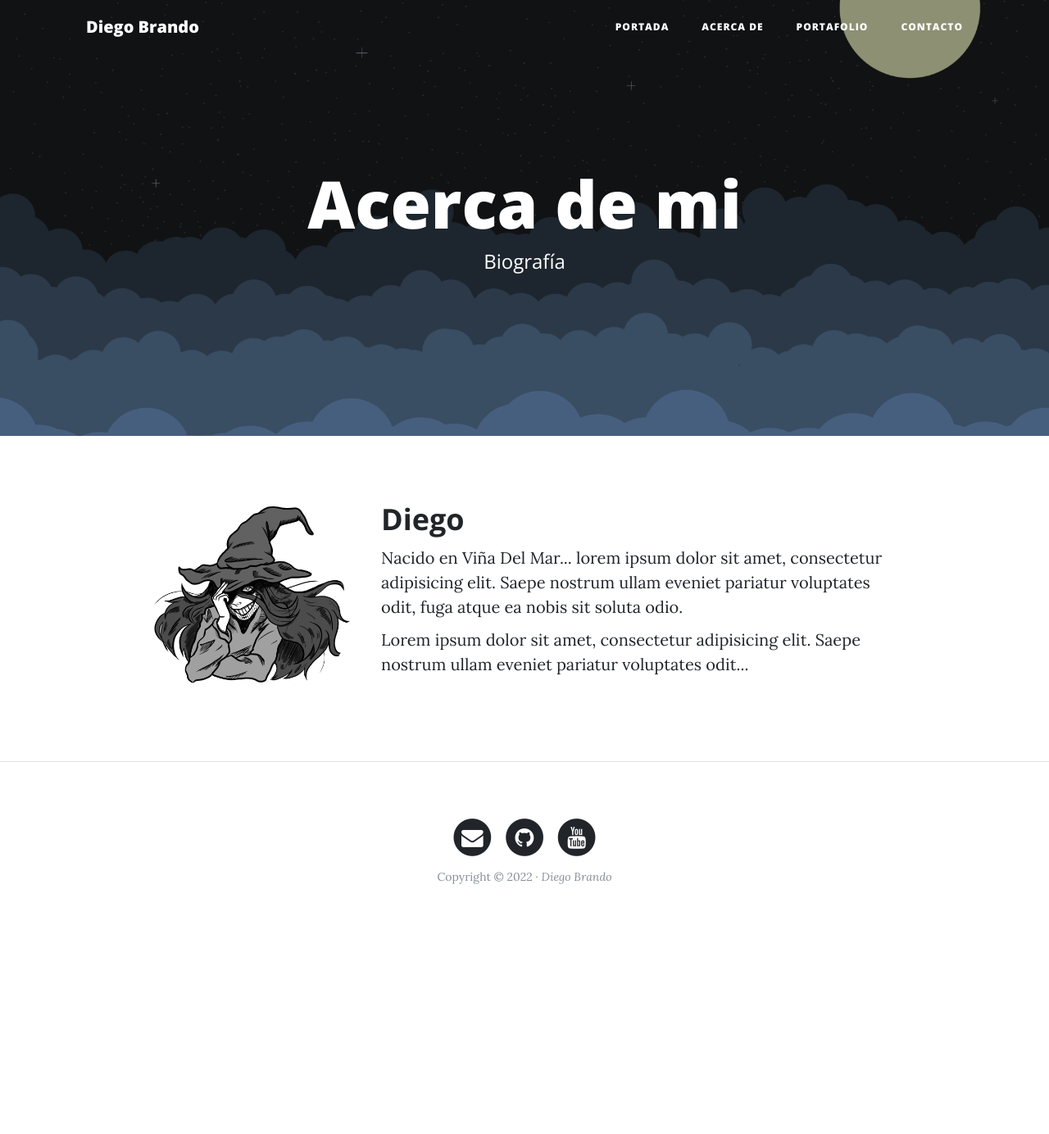
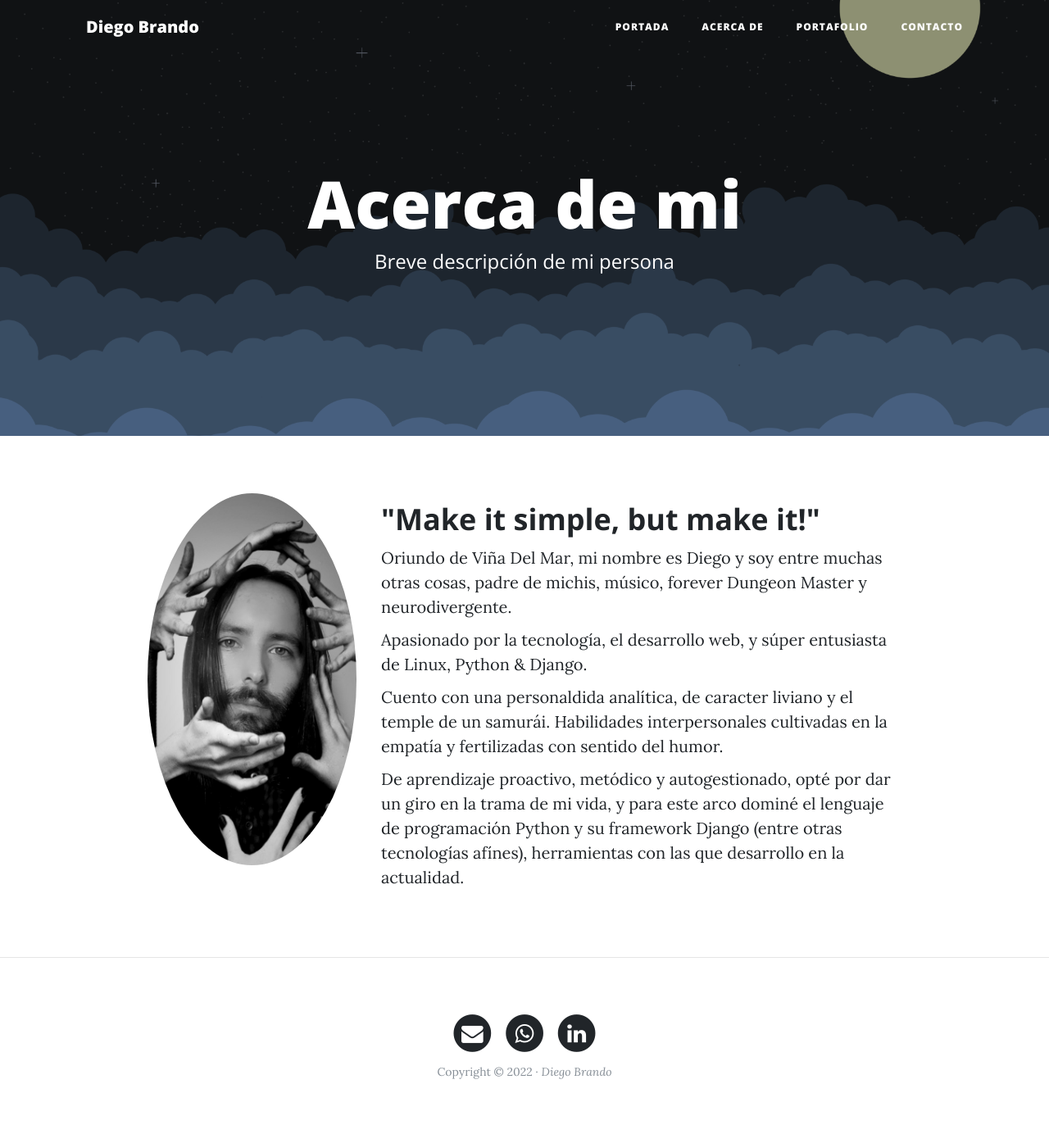
Before and after one commit to Codewarlok/portfoliov2, a Django app: page /about/ in a window 1280 px wide. Shown: the whole page at 82% size. Before the commit the page ends 1079 px from the top, so only its background shows below. Run offline with Django 4.2, Linux system fonts and the light colour scheme; some libraries are stand-ins or nearby versions.

Commit message:
update de la web

```diff
--- a/webpersonal/core/templates/core/about.html
+++ b/webpersonal/core/templates/core/about.html
@@ -8,22 +8,21 @@
 
 {% block headers %}
     <h1>Acerca de mi</h1>
-    <span class="subheading">Biografía</span>
+    <span class="subheading">Breve descripción de mi persona</span>
 {% endblock %}
 
 {% block content %}
 <div class="row">
     <div class="col-lg-3 col-md-4 offset-lg-1">
         <img class="img-fluid avatar"
-            src="{% static 'core/img/bae.png' %}" alt="">
+            src="{% static 'core/img/diego.jpg' %}" alt="">
     </div>
     <div class="col-lg-7 col-md-8">
-        <h2 class="section-heading">Diego</h2>
-        <p>Nacido en Viña Del Mar... lorem ipsum dolor sit amet, consectetur
-        adipisicing elit. Saepe nostrum ullam eveniet pariatur
-        voluptates odit, fuga atque ea nobis sit soluta odio.</p>
-        <p>Lorem ipsum dolor sit amet, consectetur adipisicing elit.
-        Saepe nostrum ullam eveniet pariatur voluptates odit...</p>
+        <h2 class="section-heading">"Make it simple, but make it!"</h2>
+        <p>Oriundo de Viña Del Mar, mi nombre es Diego y soy entre muchas otras cosas, padre de michis, músico, forever Dungeon Master y neurodivergente.</p>
+        <p>Apasionado por la tecnología, el desarrollo web, y súper entusiasta de Linux, Python & Django. </p>
+        <p>Cuento con una personaldida analítica, de caracter liviano y el temple de un samurái. Habilidades interpersonales cultivadas en la empatía y fertilizadas con sentido del humor. </p>
+        <p>De aprendizaje proactivo, metódico y autogestionado, opté por dar un giro en la trama de mi vida, y para este arco dominé el lenguaje de programación Python y su framework Django (entre otras tecnologías afínes), herramientas con las que desarrollo en la actualidad.</p>
     </div>
 </div>
 {% endblock %}
--- a/webpersonal/core/templates/core/base.html
+++ b/webpersonal/core/templates/core/base.html
@@ -77,18 +77,18 @@
                   </a>
                 </li>
                 <li class="list-inline-item">
-                  <a href="#">
+                  <a href="https://wa.me/56999624943" target="_blank">
                     <span class="fa-stack fa-lg">
                       <i class="fa fa-circle fa-stack-2x"></i>
-                      <i class="fa fa-github fa-stack-1x fa-inverse"></i>
+                      <i class="fa fa-whatsapp fa-stack-1x fa-inverse"></i>
                     </span>
                   </a>
                 </li>
                 <li class="list-inline-item">
-                  <a href="#">
+                  <a href="https://www.linkedin.com/in/diegobrando/" target="_blank">
                     <span class="fa-stack fa-lg">
                       <i class="fa fa-circle fa-stack-2x"></i>
-                      <i class="fa fa-youtube fa-stack-1x fa-inverse"></i>
+                      <i class="fa fa-linkedin fa-stack-1x fa-inverse"></i>
                     </span>
                   </a>
                 </li>
--- a/webpersonal/webpersonal/urls.py
+++ b/webpersonal/webpersonal/urls.py
@@ -1,18 +1,3 @@
-"""webpersonal URL Configuration
-
-The `urlpatterns` list routes URLs to views. For more information please see:
-    https://docs.djangoproject.com/en/4.0/topics/http/urls/
-Examples:
-Function views
-    1. Add an import:  from my_app import views
-    2. Add a URL to urlpatterns:  path('', views.home, name='home')
-Class-based views
-    1. Add an import:  from other_app.views import Home
-    2. Add a URL to urlpatterns:  path('', Home.as_view(), name='home')
-Including another URLconf
-    1. Import the include() function: from django.urls import include, path
-    2. Add a URL to urlpatterns:  path('blog/', include('blog.urls'))
-"""
 from django.contrib import admin
 from django.urls import path
 from core import views as core_views
```
Also changed, not shown: webpersonal/core/templates/core/contact.html (+3 -7 lines), webpersonal/core/templates/core/home.html (+13 -3 lines), webpersonal/webpersonal/settings.py (+0 -12 lines), webpersonal/core/static/core/img/diego.jpg (added).
